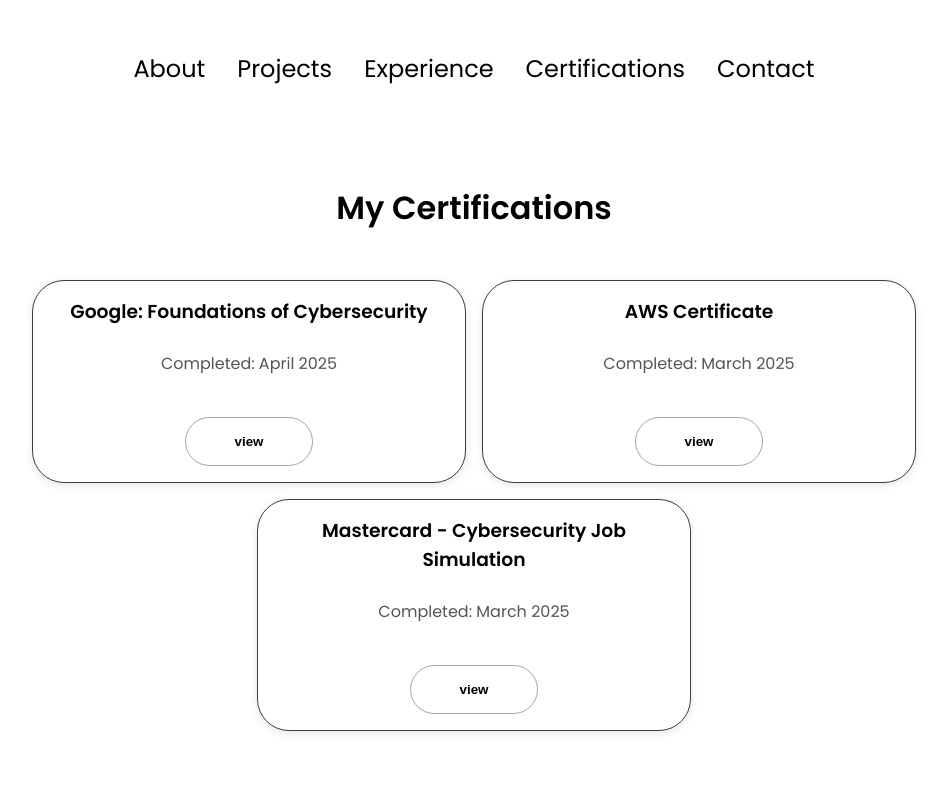
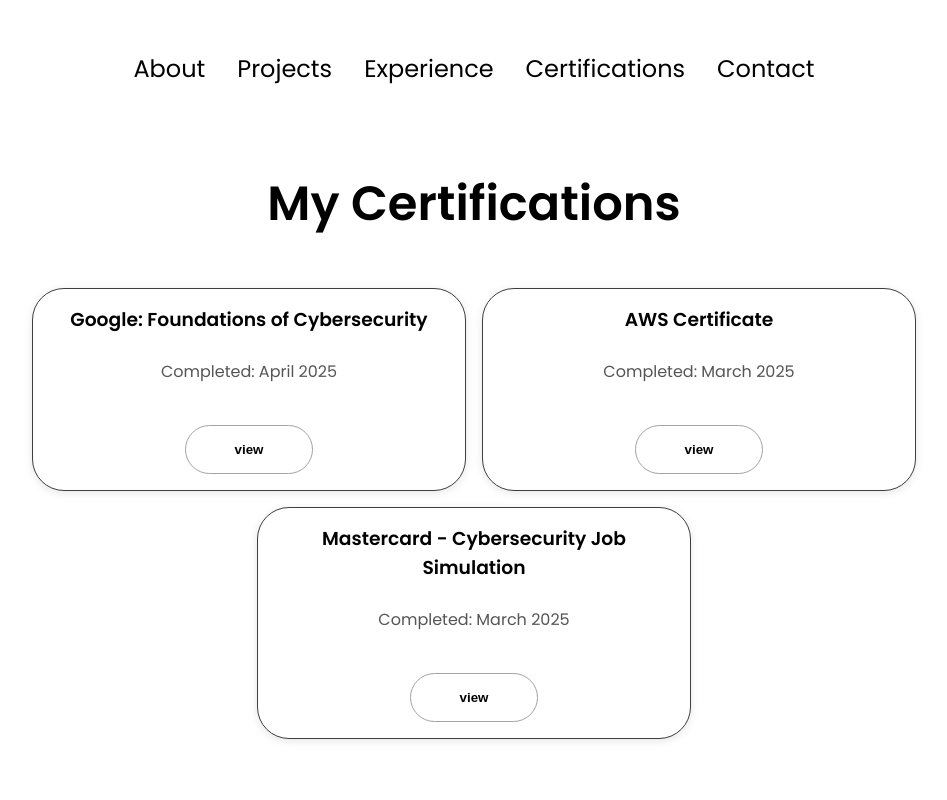
Before and after one commit to smuktha1/portfolio, a plain HTML site: page certifications.html in a window 1280 px wide. Shown: the top 800 px of the page, without its empty margins (166-1113 px from the left). Drawn offline with Linux system fonts and the light colour scheme.

Commit message:
final commit

```diff
--- a/certifications.html
+++ b/certifications.html
@@ -25,14 +25,6 @@
   box-shadow: 0 2px 8px rgba(0,0,0,0.1);
   border-color: rgb(62, 62, 62);
   background-color: #fff;
-}
-
-/* Responsive typography & layout */
-.title {
-  text-align: center;
-  font-size: 2rem;
-  margin-top: 1rem;
-  margin-bottom: 1.5rem;
 }
 
 .btn-container {
```
